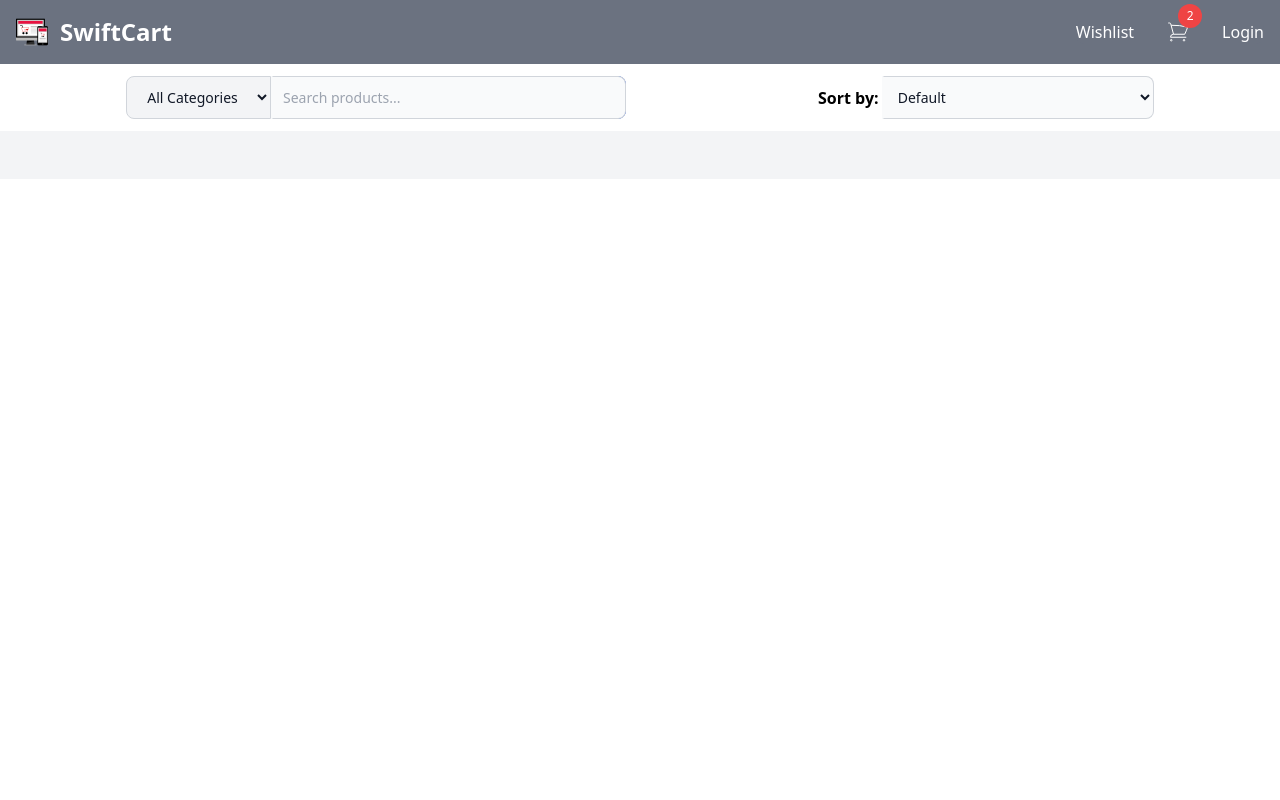
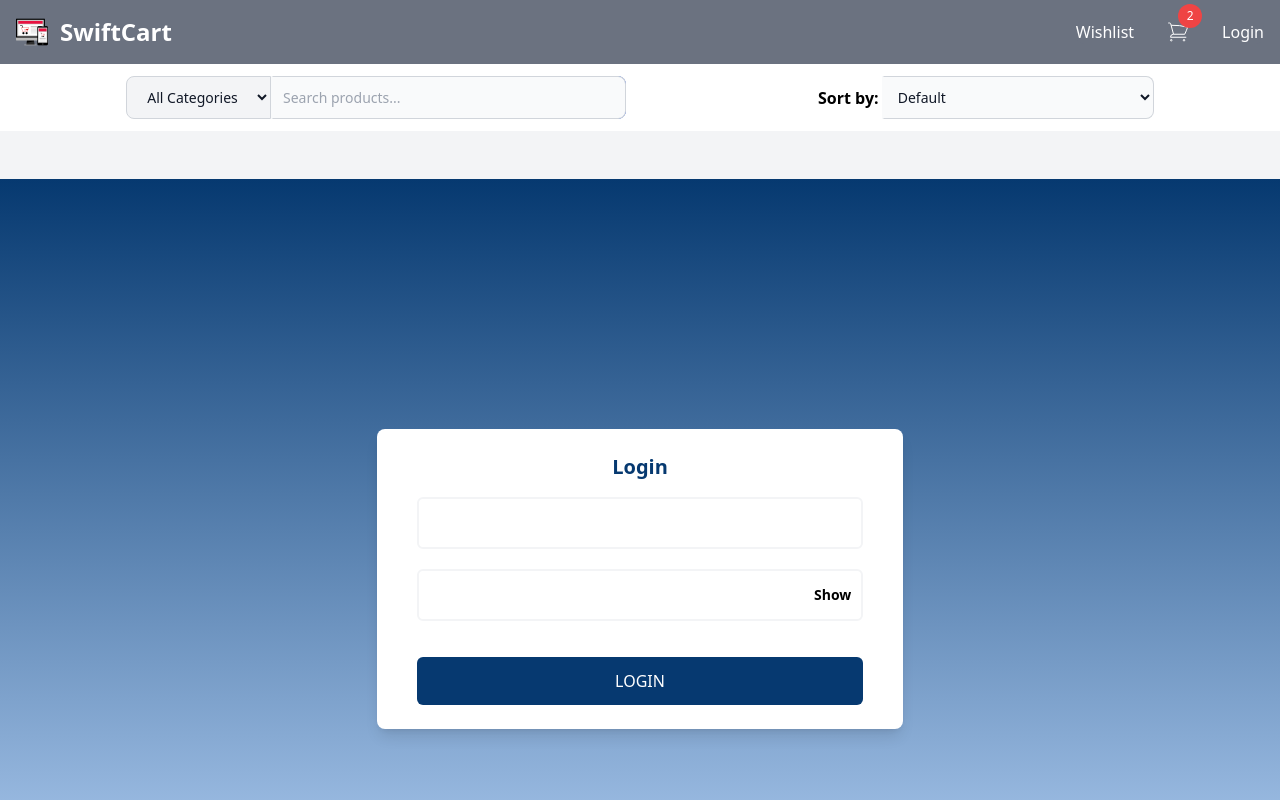
Before and after one commit to ChristopherTsh/Module-2_CHRTSH528_BCL2401_GroupA_Christopher-Tshoma-JSF01-main, a website built with Vite: page index.html in a window 1280 px wide. Shown: the top 800 px of the page. Built offline with nearby package versions, Linux system fonts and the light colour scheme; no server answers.

Commit message:
"Added a login component with email and password fields, including a toggle to show/hide password, and a submit button."

```diff
--- a/index.html
+++ b/index.html
@@ -152,6 +152,45 @@
         </div>
     </div>
 
+    <!-- component -->
+<!-- This is an example component -->
+
+<div class="flex flex-col h-screen bg-gradient-to-b from-[#063970] to-blue-200">
+       <div class="grid place-items-center mx-2 my-20 sm:my-auto" x-data="{ showPass: true }">
+           <div class="w-11/12 p-12 sm:w-8/12 md:w-6/12 lg:w-5/12 2xl:w-4/12
+               px-6 py-10 sm:px-10 sm:py-6
+               bg-white rounded-lg shadow-md lg:shadow-lg">
+               <div class="text-center mb-4">
+                   <h6 class="font-semibold text-[#063970] text-xl">Login</h6>
+               </div>
+               <form class="space-y-5" method="POST">
+                   <div>
+                       <input id="email" type="email" class="block w-full py-3 px-3 mt-2
+                           text-gray-800 appearance-none
+                           border-2 border-gray-100
+                           focus:text-gray-500 focus:outline-none focus:border-gray-200 rounded-md" />
+                   </div>
+
+                   <div class="relative w-full">
+                       <input :type="showPass ? 'password' : 'text'" id="password" class="block w-full py-3 px-3 mt-2 mb-4
+                           text-gray-800 appearance-none
+                           border-2 border-gray-100
+                           focus:text-gray-500 focus:outline-none focus:border-gray-200 rounded-md" />
+                           <div class="absolute inset-y-0 right-0 pr-3 flex items-center text-sm leading-5">
+                               <p class="font-semibold" @click="showPass = !showPass" x-text ="showPass ? 'Show' : 'Hide'">Show</p>
+                           </div>
+                   </div>
+
+                   <button type="submit" class="w-full py-3 mt-10 bg-[#063970] rounded-md
+                       font-medium text-white uppercase
+                       focus:outline-none hover:shadow-none">
+                       Login
+                   </button>
+               </form>
+           </div>
+   </div>
+</div>
+
       <!-- sort section -->
        <!-- <div class="flex sm:w-[95%] max-w-[21rem] md:w-full">
         <label htmlFor="sort" class="w-20 my-auto font-semibold">
```
